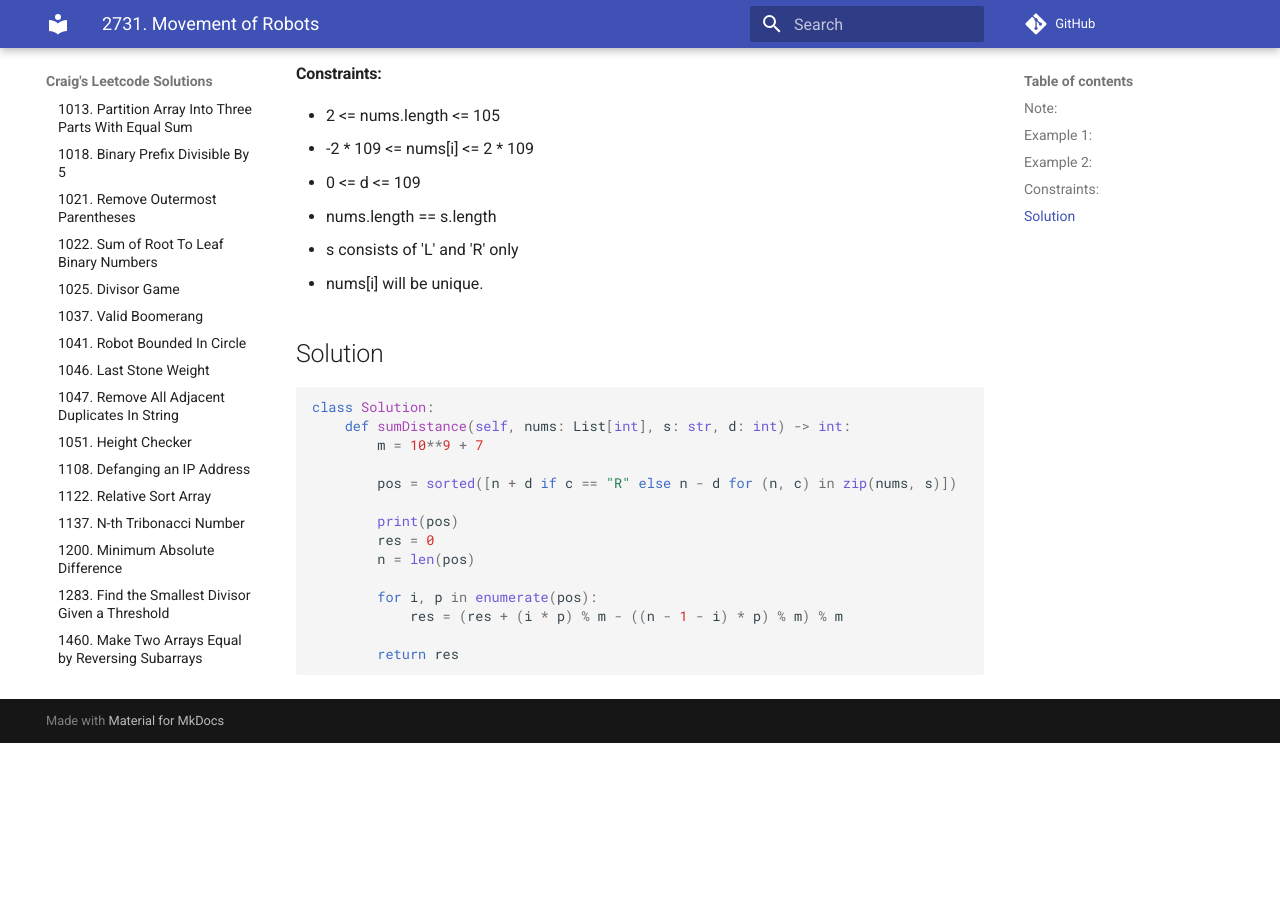
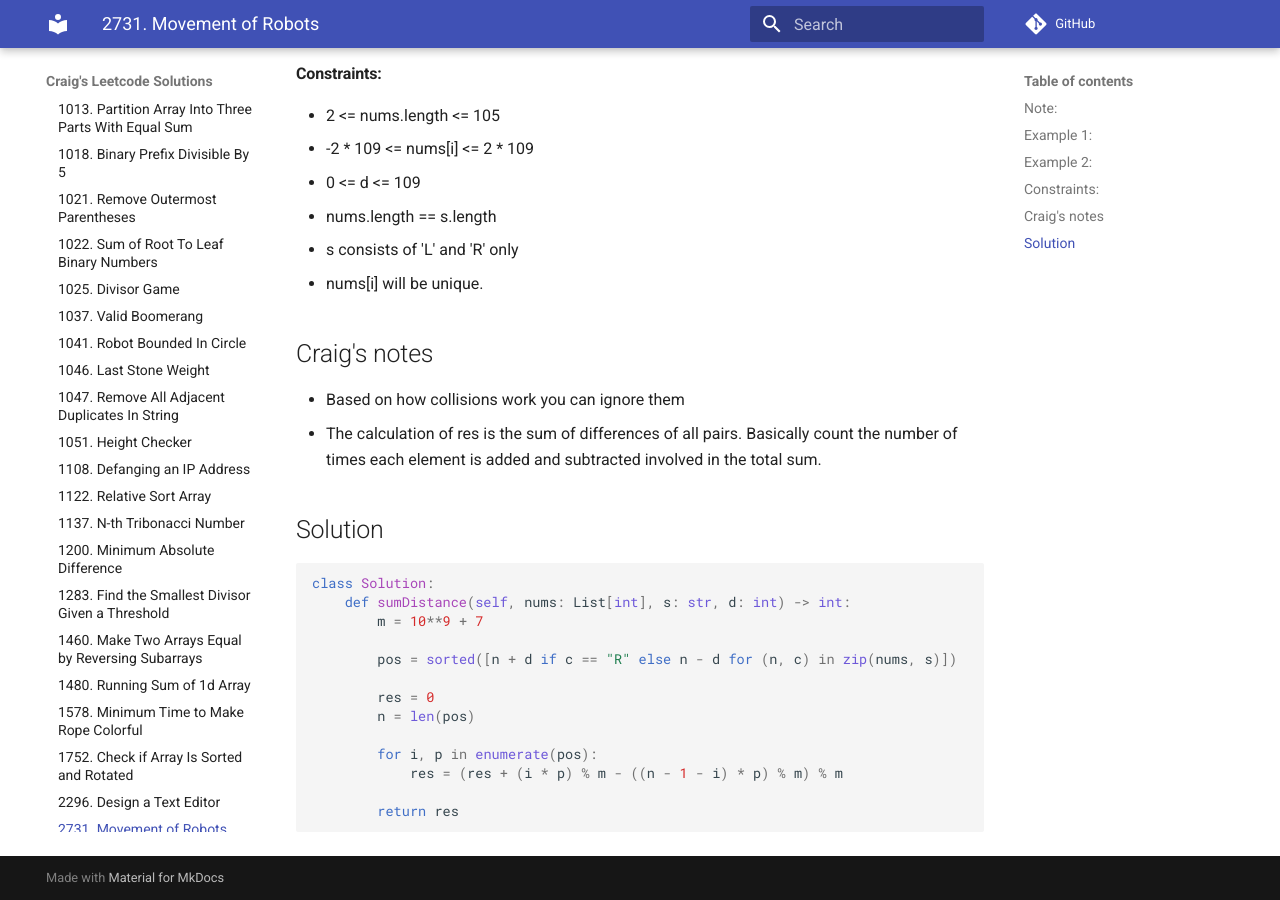
Before and after one commit to craigpastro/leetcode, an MkDocs documentation site: the page built from docs/problems/2731_movement_of_robots.md, in a window 1280 px wide and 900 px high, scrolled down 1236 px. Built offline with MkDocs 1.6.1 and Material for MkDocs 9.7.7, drawn with Linux system fonts in a browser that asks for light colours; comment, search, counter and statistics services are not loaded; before the commit the page ends 1979 px from its top, so only the background shows below that.

Commit message:
Add notes (#52)

````diff
--- a/docs/problems/2731_movement_of_robots.md
+++ b/docs/problems/2731_movement_of_robots.md
@@ -66,6 +66,13 @@ The distance between the two robots is abs(-2 - 3) = 5.
 - s consists of 'L' and 'R' only
 - nums[i] will be unique.
 
+## Craig's notes
+
+- Based on how collisions work you can ignore them
+- The calculation of res is the sum of differences of all pairs. Basically count
+  the number of times each element is added and subtracted involved in the total
+  sum.
+
 ## Solution
 
 ```python
@@ -75,7 +82,6 @@ class Solution:
 
         pos = sorted([n + d if c == "R" else n - d for (n, c) in zip(nums, s)])
 
-        print(pos)
         res = 0
         n = len(pos)
 
````
